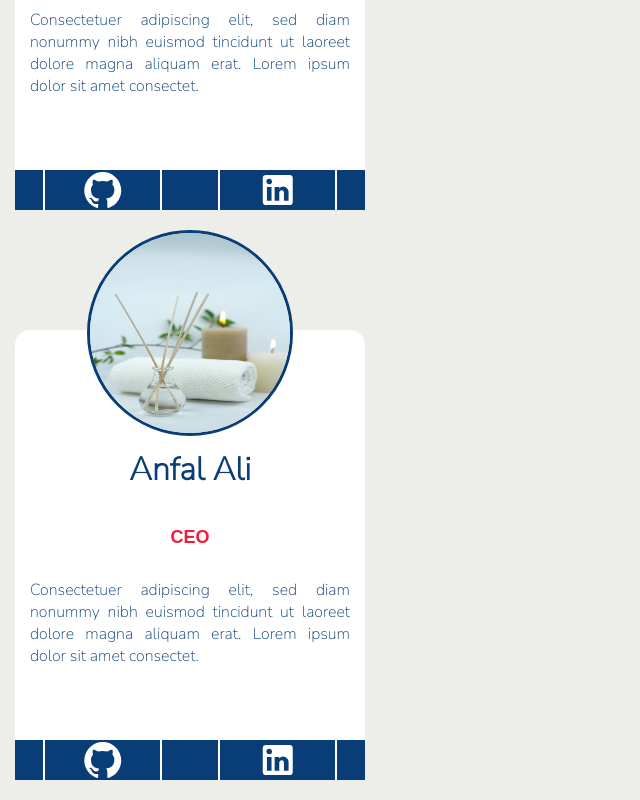
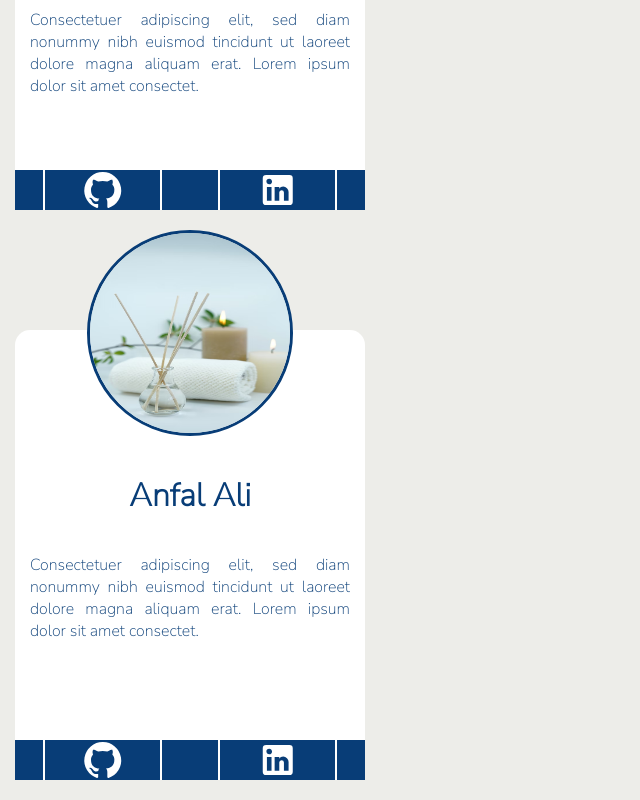
Before and after one commit to AliceBryer/Spa-Retreat-Project, a React (Create React App) app in the folder client/: page /AboutUs in a window 1280 px wide. Shown: the part 997-1797 px from the top of the page, without its empty margins (0-640 px from the left). Built offline with nearby package versions, Linux system fonts and the light colour scheme; a web font is replaced by a local one.

Commit message:
adjusted layout for about us

```diff
--- a/client/src/components/AboutUs.js
+++ b/client/src/components/AboutUs.js
@@ -46,7 +46,6 @@ const AboutUs = () => {
           <img width={200} height={200} src={diffuser} />
           <div className="description">
             <h1>Anfal Ali</h1>
-            <h2>CEO</h2>
             <p>
               Consectetuer adipiscing elit, sed diam nonummy nibh euismod
               tincidunt ut laoreet dolore magna aliquam erat. Lorem ipsum dolor
```
